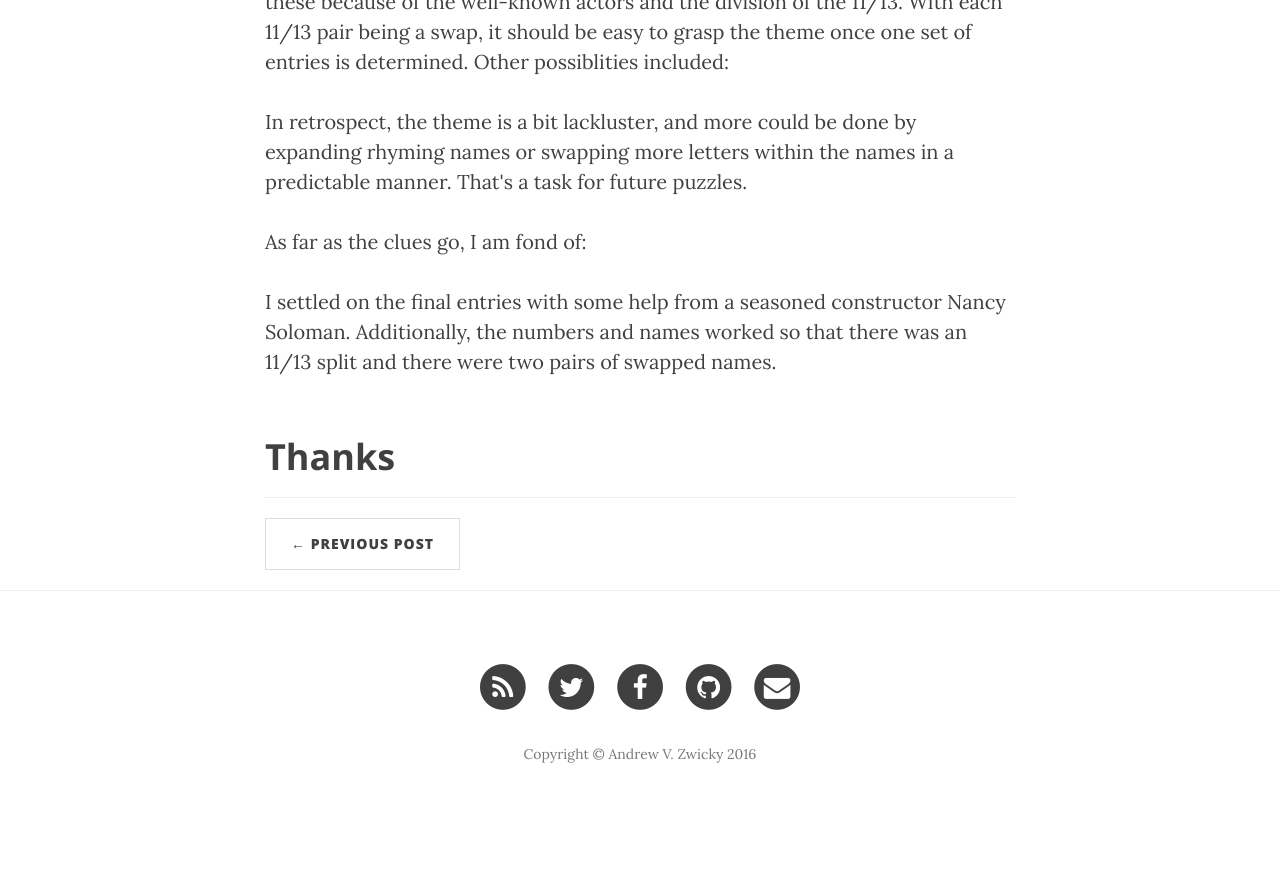
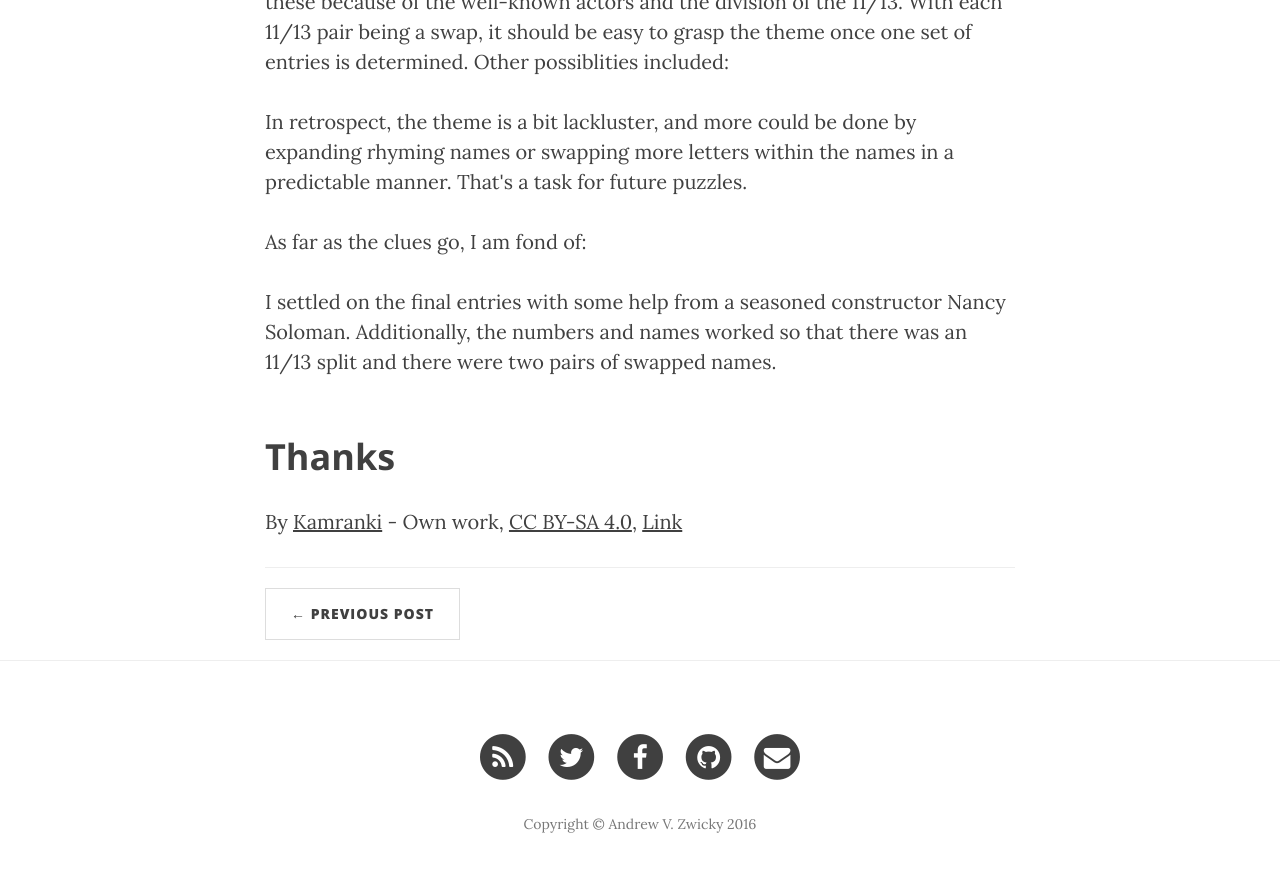
Before and after one commit to garth5689/garth5689.github.io, a Jekyll site: the page built from _posts/2016-10-13-crossword_marquee.markdown, in a window 1280 px wide and 900 px high, scrolled down 1724 px. Shown: the top 872 px of the window. Built offline with Jekyll 4.4.1, drawn with Linux system fonts in a browser that asks for light colours; nearby versions of some CDN libraries; before the commit the page ends 2554 px from its top, so only the background shows below that.

Commit message:
Update 2016-10-13-crossword_marquee.markdown

```diff
--- a/_posts/2016-10-13-crossword_marquee.markdown
+++ b/_posts/2016-10-13-crossword_marquee.markdown
@@ -32,3 +32,5 @@
 <p>I settled on the final entries with some help from a seasoned constructor Nancy Soloman.  Additionally, the numbers and names worked so that there was an 11/13 split and there were two pairs of swapped names.</p>
 
 <h2 class="section-heading">Thanks</h2>
+
+By <a href="//commons.wikimedia.org/wiki/User:Kamranki" title="User:Kamranki">Kamranki</a> - <span class="int-own-work" lang="en">Own work</span>, <a href="http://creativecommons.org/licenses/by-sa/4.0" title="Creative Commons Attribution-Share Alike 4.0">CC BY-SA 4.0</a>, <a href="https://commons.wikimedia.org/w/index.php?curid=44110847">Link</a>
```
